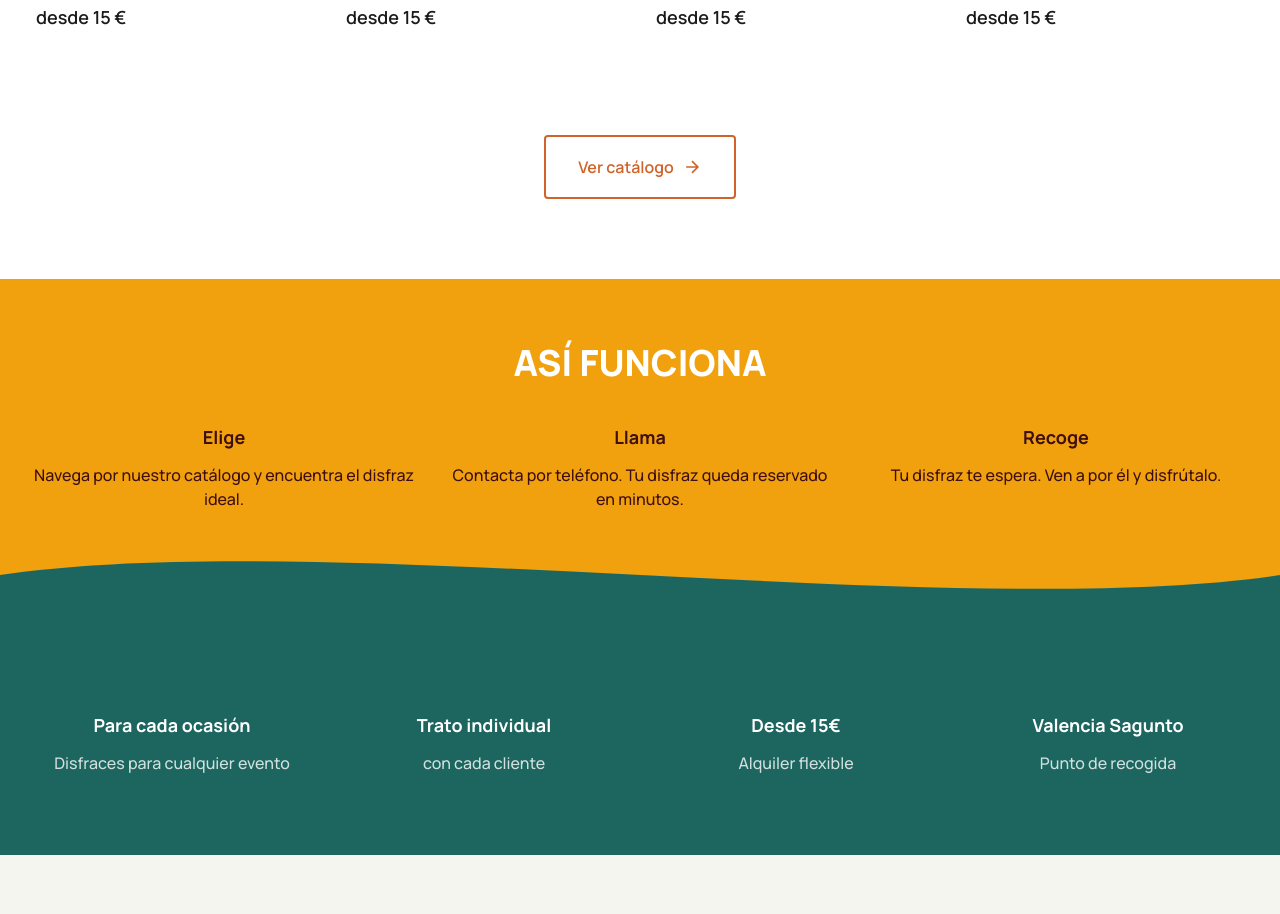
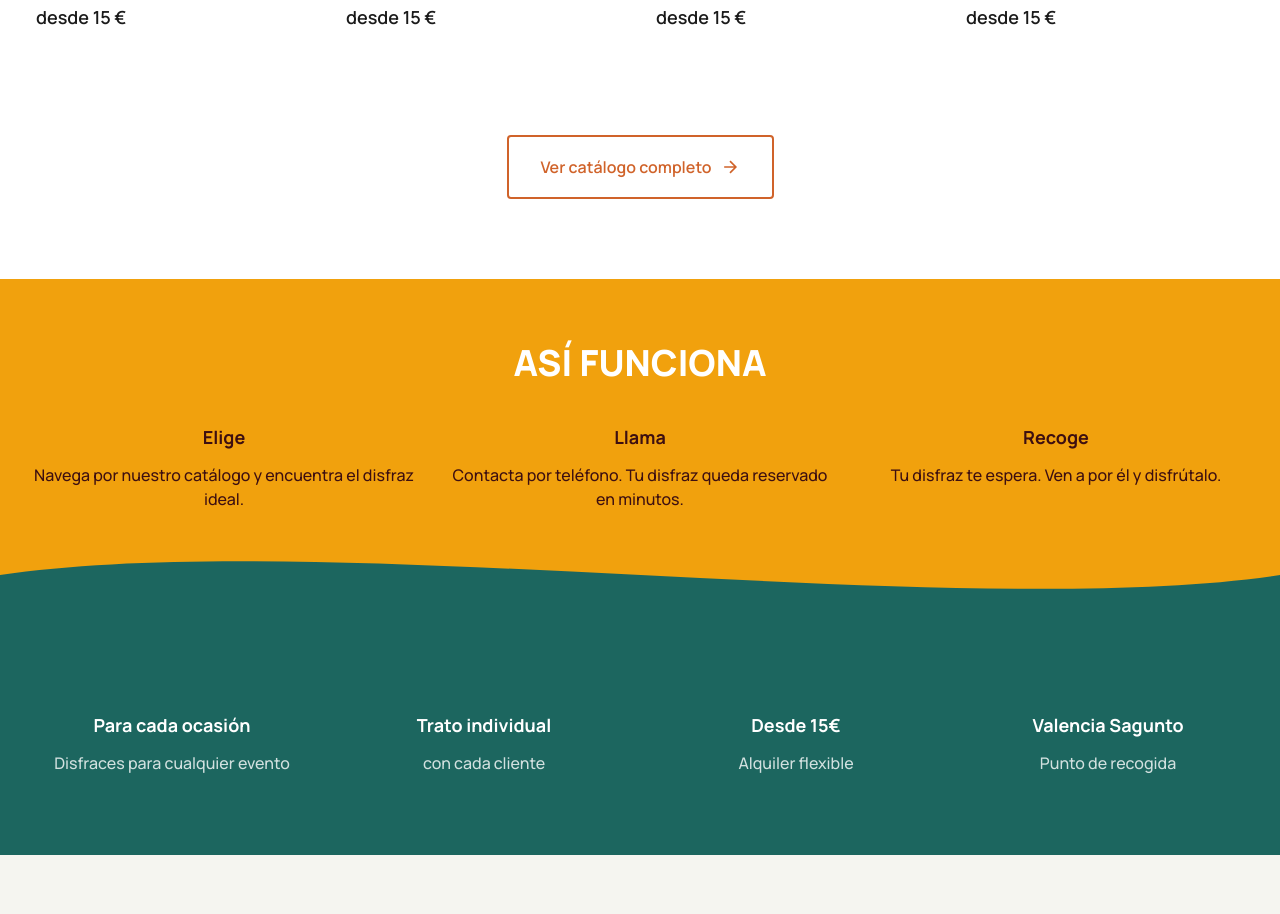
Before and after one commit to Lunapold/costumeval, a Next.js app: page / in a window 1280 px wide. Shown: the part 2640-3554 px from the top of the page. Built offline with nearby package versions, Linux system fonts and the light colour scheme.

Commit message:
Change button text to Ver catálogo completo

```diff
--- a/src/app/page.tsx
+++ b/src/app/page.tsx
@@ -119,7 +119,7 @@ export default function HomePage() {
 
           <div className="text-center mt-12">
             <Link href="/catalogo" className="btn-primary-arrow inline-flex items-center gap-2 text-lg px-12 py-5">
-              Ver catálogo
+              Ver catálogo completo
               <svg className="w-5 h-5" viewBox="0 0 24 24" fill="none" stroke="currentColor" strokeWidth="2">
                 <path d="M5 12h14M12 5l7 7-7 7"/>
               </svg>
```
